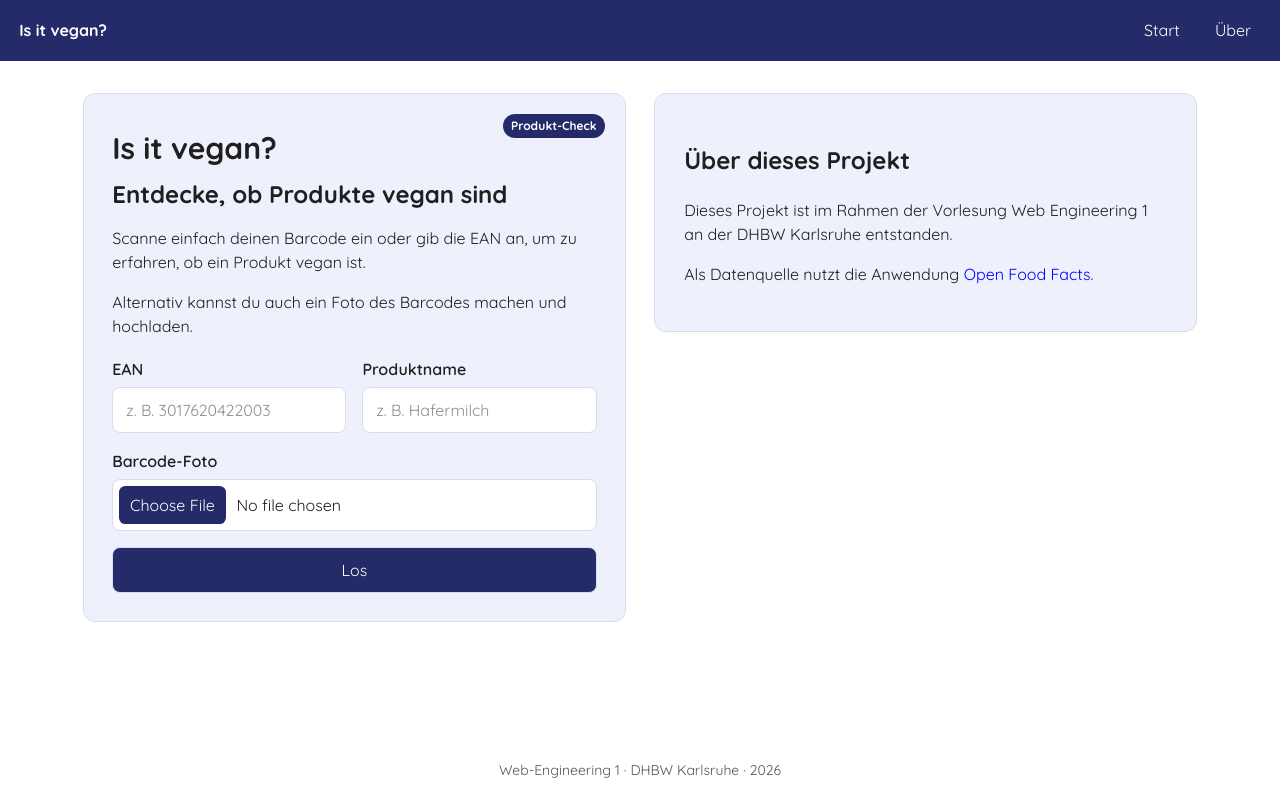
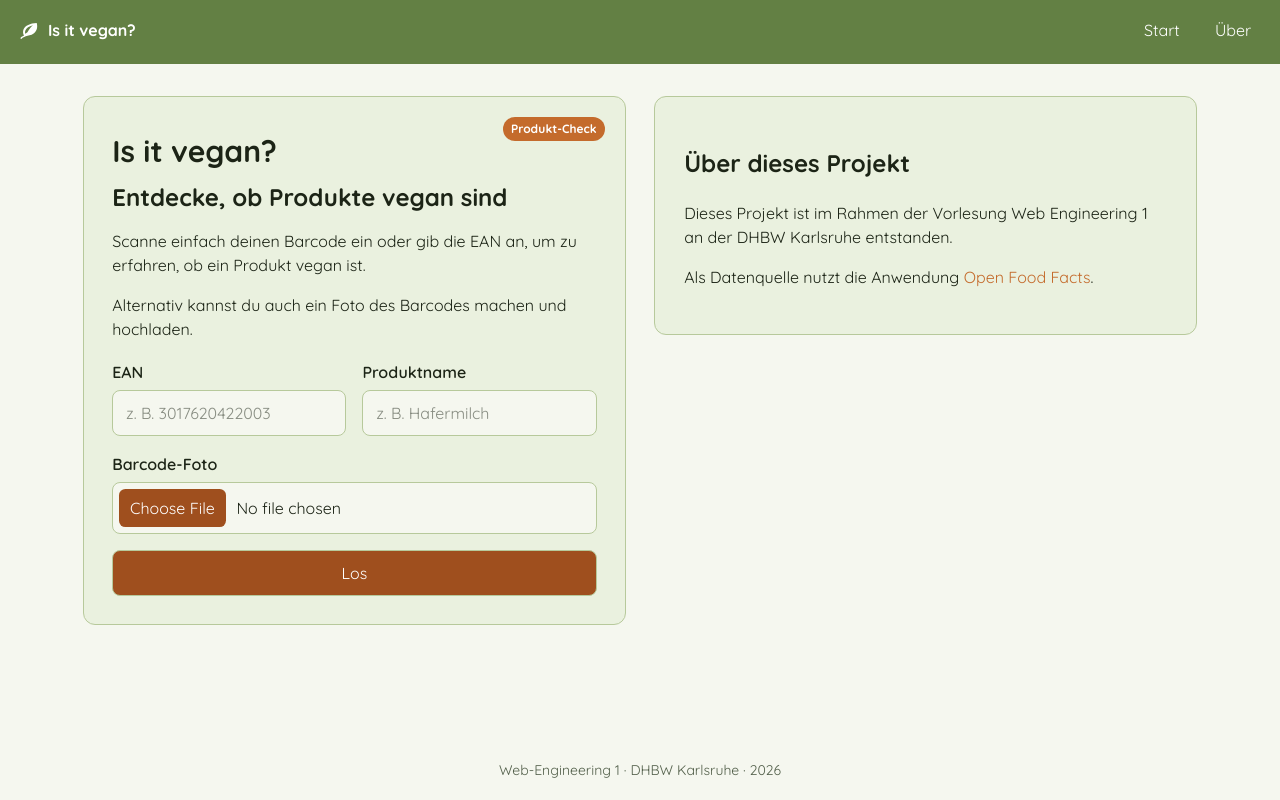
Before and after one commit to blccming/isitvegan, a website: page index.html in a window 1280 px wide. Drawn offline with nearby package versions, Linux system fonts and the light colour scheme.

Commit message:
Farbschema geändert

```diff
--- a/app.js
+++ b/app.js
@@ -4,4 +4,12 @@
 const jahr = document.querySelector("#jahr");
 if (jahr) jahr.textContent = new Date().getFullYear();
 
+const kopfzeile = document.querySelector("header");
+const aktualisiereNavigation = () => {
+  kopfzeile?.classList.toggle("ist-gescrollt", window.scrollY > 8);
+};
+
+aktualisiereNavigation();
+window.addEventListener("scroll", aktualisiereNavigation, { passive: true });
+
 console.log("app.js läuft");
--- a/index.html
+++ b/index.html
@@ -43,7 +43,12 @@
 <body>
   <header>
     <nav aria-label="Hauptmenü">
-      <span>Is it vegan?</span>
+      <span class="marke">
+        <svg class="marken-icon" viewBox="0 0 24 24" aria-hidden="true" focusable="false">
+          <path d="M19.7 3.2C12.1 3.5 6.9 6.1 5.1 10.3c-1.1 2.6-.6 5.2.5 6.8-2.1.9-3.5 2.1-4.2 3.1l1.3.9c.7-.9 2.3-2.1 4.8-3 2.5-.9 5.9-1.1 8.8-3.2 3.9-2.8 4.6-7.4 3.4-11.7ZM7 15.4c-.4-1.2-.4-2.6.2-4 1-2.4 3.8-4.3 8.3-5.5-2.1 1.8-4.4 4.5-6.1 7.8-.7.5-1.6 1.1-2.4 1.7Z"/>
+        </svg>
+        <span>Is it vegan?</span>
+      </span>
       <a href="#start">Start</a>
       <a href="#ueber">Über</a>
     </nav>
@@ -52,7 +57,7 @@
   <main>
     <section id="start" aria-labelledby="start-titel"
       class="relative scroll-mt-5 rounded-xl border border-[var(--rahmen)] bg-[var(--flaeche)] p-7">
-      <span class="absolute right-5 top-5 rounded-full bg-[var(--akzent2)] px-2 py-1 text-xs font-bold text-[var(--weiss)]">Produkt-Check</span>
+      <span class="absolute right-5 top-5 rounded-full bg-[var(--akzent-warm)] px-2 py-1 text-xs font-bold text-[var(--weiss)]">Produkt-Check</span>
       <h1 id="start-titel" class="my-2 text-3xl font-bold">Is it vegan?</h1>
       <h2 class="my-3 text-2xl font-bold">Entdecke, ob Produkte vegan sind</h2>
       <p class="my-4">Scanne einfach deinen Barcode ein oder gib die EAN an, um zu erfahren, ob ein Produkt vegan ist.</p>
--- a/style.css
+++ b/style.css
@@ -1,14 +1,16 @@
 /* Alles an einer Stelle einstellbar – ab Termin 3 füllt ihr das hier aus. */
 :root {
   color-scheme: light dark;
-  --bg: #ffffff;
-  --text: #1f1f1f;
-  --akzent: #0000ff;
-  --akzent2: #252a68;
-  --flaeche: #eef0fb;
+  --bg: #f5f7ef;
+  --text: #1c2416;
+  --akzent: #4d7027;
+  --akzent2: #638044;
+  --akzent-warm: #c46b2c;
+  --akzent-warm-dunkel: #9f4f1e;
+  --flaeche: #eaf1df;
   --weiss: #ffffff;
-  --rahmen: #d8dcf0;
-  --text-footer: #555555;
+  --rahmen: #b7c99b;
+  --text-footer: #53604b;
   --schrift: "Quicksand", "Trebuchet MS", "Segoe UI", sans-serif;
   --radius: 12px;
   --abstand: 1.2rem;
@@ -16,14 +18,16 @@
 
 @media (prefers-color-scheme: dark) {
   :root {
-    --bg: #171923;
-    --text: #f1f3f5;
-    --akzent: #8ea2ff;
-    --akzent2: #10143d;
-    --flaeche: #252a3b;
+    --bg: #10170e;
+    --text: #edf3e7;
+    --akzent: #b4d276;
+    --akzent2: #1c321b;
+    --akzent-warm: #e39a55;
+    --akzent-warm-dunkel: #b96832;
+    --flaeche: #1d2b1b;
     --weiss: #ffffff;
-    --rahmen: #4a5270;
-    --text-footer: #c4c8d4;
+    --rahmen: #496345;
+    --text-footer: #b9c9af;
   }
 }
 
@@ -65,14 +69,37 @@ nav {
   padding: .8rem var(--abstand);
   color: var(--weiss);
   background: var(--akzent2);
+  border-bottom: 3px solid transparent;
+  transition: border-color .2s ease, box-shadow .2s ease;
 }
 
-nav span {
+header.ist-gescrollt nav {
+  border-bottom-color: var(--akzent-warm);
+  box-shadow: 0 4px 14px color-mix(in srgb, var(--bg) 55%, transparent);
+}
+
+nav > span {
   margin-right: auto;
   font-weight: 700;
 }
 
+.marke {
+  display: inline-flex;
+  align-items: center;
+  gap: .45rem;
+}
+
+.marken-icon {
+  width: 1.35rem;
+  height: 1.35rem;
+  fill: currentColor;
+}
+
 a { color: var(--akzent); }
+
+a[href]:not(nav a) {
+  color: var(--akzent-warm);
+}
 
 nav a {
   color: var(--weiss);
@@ -176,23 +203,23 @@ form input[type="file"]::file-selector-button {
   border: 0;
   border-radius: .4rem;
   color: var(--weiss);
-  background: var(--akzent2);
+  background: var(--akzent-warm-dunkel);
   font: inherit;
   cursor: pointer;
 }
 
 form input[type="file"]::file-selector-button:hover {
-  background: color-mix(in srgb, var(--akzent2) 80%, var(--weiss));
+  background: color-mix(in srgb, var(--akzent-warm-dunkel) 80%, var(--weiss));
 }
 
 form button {
   color: var(--weiss);
-  background: var(--akzent2);
+  background: var(--akzent-warm-dunkel);
   cursor: pointer;
 }
 
 form button:hover {
-  background: color-mix(in srgb, var(--akzent2) 80%, var(--weiss));
+  background: color-mix(in srgb, var(--akzent-warm-dunkel) 80%, var(--weiss));
 }
 
 .formular-aktionen {
@@ -205,6 +232,12 @@ footer {
   font-size: .875rem;
   color: var(--text-footer);
   text-align: center;
+}
+
+@media (prefers-reduced-motion: reduce) {
+  nav {
+    transition: none;
+  }
 }
 
 @media (min-width: 48rem) {
```
